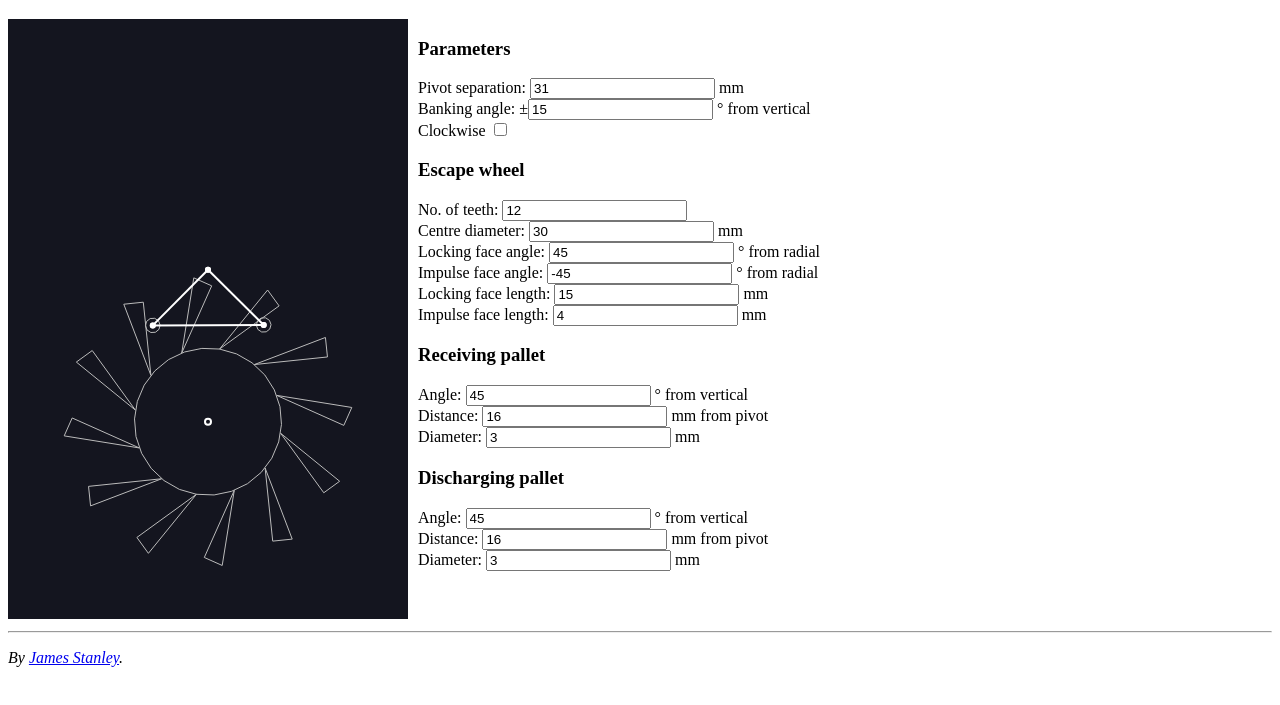
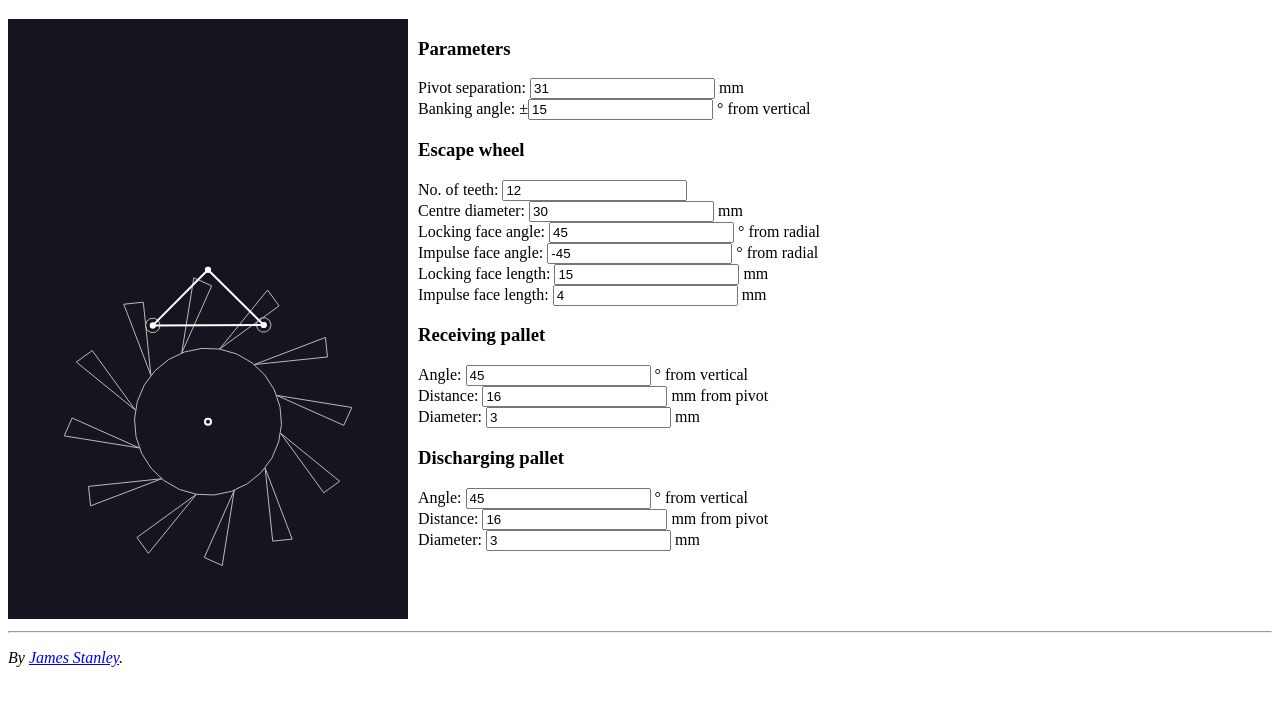
Before and after one commit to jes/pin-pallet-escapement, a plain HTML site: page index.html in a window 1280 px wide. Shown: the part 61-766 px from the top of the page. Drawn offline with Linux system fonts and the light colour scheme.

Commit message:
Lose clockwise option

```diff
--- a/index.html
+++ b/index.html
@@ -12,7 +12,6 @@
     <h3>Parameters</h3>
     <label for="pivotsep">Pivot separation:</label> <input type="text" id="pivotsep" value="31"> mm<br>
     <label for="banking">Banking angle:</label> &#177;<input type="text" id="banking" value="15"> &deg; from vertical<br>
-    <label for="clockwise">Clockwise</label> <input type="checkbox" id="clockwise"><br>
 
     <h3>Escape wheel</h3>
     <label for="numteeth">No. of teeth:</label> <input type="text" id="numteeth" value="12"><br>
--- a/main.js
+++ b/main.js
@@ -100,7 +100,6 @@ function update() {
     let pivotsep = val('pivotsep'); // mm
     let banking1 = -15; // deg
     let banking2 = 15; // deg
-    let clockwise = checked('clockwise');
 
     // pallets
     let pallet1 = {
@@ -235,7 +234,7 @@ function makePallet(opts) {
 
 update();
 
-for (let elem of ['numteeth', 'centrediameter', 'lockangle', 'impulseangle', 'locklength', 'impulselength', 'pivotsep', 'clockwise', 'pallet1angle', 'pallet1distance', 'pallet1diameter', 'pallet2angle', 'pallet2distance', 'pallet2diameter']) {
+for (let elem of ['numteeth', 'centrediameter', 'lockangle', 'impulseangle', 'locklength', 'impulselength', 'pivotsep', 'pallet1angle', 'pallet1distance', 'pallet1diameter', 'pallet2angle', 'pallet2distance', 'pallet2diameter']) {
     el(elem).onchange = update;
     el(elem).onkeyup = update;
 }
```
